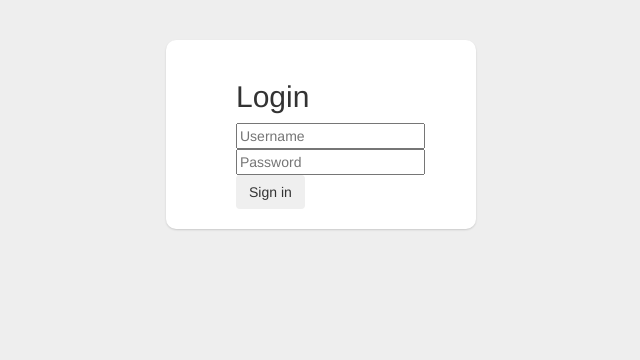
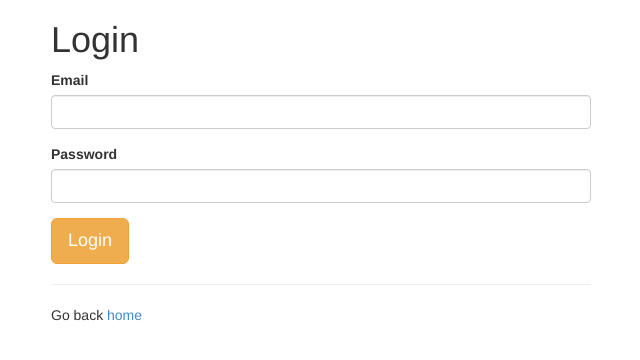
Before and after one commit to anaoaktree/rawjamdash, a Django app: page /login/ in a window 1280 px wide. Shown: the top 360 px of the page, without its empty margins (319-959 px from the left). Run offline with Django 3.2, Linux system fonts and the light colour scheme; some libraries are stand-ins or nearby versions.

Commit message:
login page

```diff
--- a/hello/static/hello/css/login.css
+++ /dev/null
@@ -1,34 +0,0 @@
-/* Override some defaults */
-html, body {
-  background-color: #eee;
-}
-body {
-  padding-top: 40px;
-}
-
-.container {
-  width: 300px;
-}
-
-/* The white background content wrapper */
-.container > .content {
-  background-color: #fff;
-  padding: 20px;
-  margin: 0 -20px;
-  -webkit-border-radius: 10px 10px 10px 10px;
-     -moz-border-radius: 10px 10px 10px 10px;
-          border-radius: 10px 10px 10px 10px;
-  -webkit-box-shadow: 0 1px 2px rgba(0,0,0,.15);
-     -moz-box-shadow: 0 1px 2px rgba(0,0,0,.15);
-          box-shadow: 0 1px 2px rgba(0,0,0,.15);
-}
-
-.login-form {
-  margin-left: 65px;
-}
-
-legend {
-  margin-right: -50px;
-  font-weight: bold;
-    color: #404040;
-}
--- a/hello/templates/login.html
+++ b/hello/templates/login.html
@@ -14,25 +14,31 @@
 
 </head>
 <body>
-  <div class="container">
-    <div class="content">
-      <div class="row">
-        <div class="login-form">
-          <h2>Login</h2>
-          <form action="">
-            <fieldset>
-              <div class="clearfix">
-                <input type="text" placeholder="Username">
-              </div>
-              <div class="clearfix">
-                <input type="password" placeholder="Password">
-              </div>
-              <button class="btn primary" type="submit">Sign in</button>
-            </fieldset>
-          </form>
+ <div class="container">
+
+<div class="col-sm-6 col-sm-offset-3">
+
+    <h1><span class="fa fa-sign-in"></span> Login</h1>
+
+        <div class="form-group">
+            <label>Email</label>
+            <input type="text" class="form-control" id="uname">
         </div>
-      </div>
-    </div>
-  </div> <!-- /container -->
+        <div class="form-group">
+            <label>Password</label>
+            <input type="password" class="form-control" id="passwd">
+        </div>
+
+        <button type="submit" class="btn btn-warning btn-lg" id="loginBtn">Login</button>
+
+    <hr>
+
+    <p>Go back <a href="/">home</a></p>
+</div>
+
+</div>
+  <script src="{% static 'hello/js/jquery-1.10.2.js' %}"></script>
+  <script src="{% static 'hello/js/login.js' %}"></script>
+
 </body>
 </html>
```
